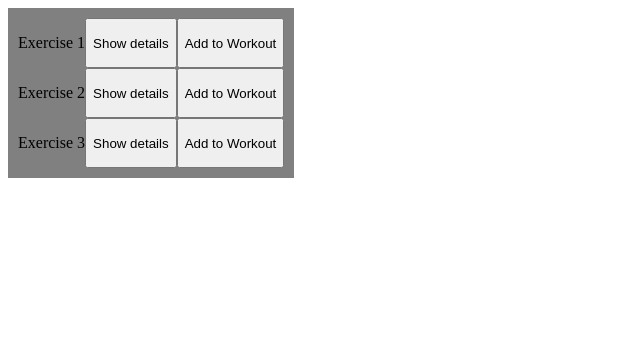
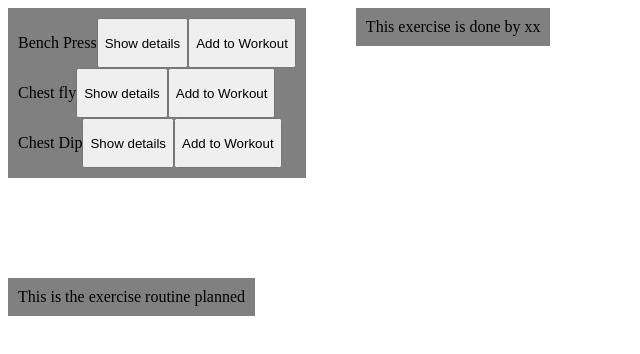
Before and after one commit to christianyarwood62/workout-app, a React (Vite) app: page / in a window 1280 px wide. Shown: the top 354 px of the page, without its empty margins (0-640 px from the left). Built offline with nearby package versions, Linux system fonts and the light colour scheme.

Commit message:
Add a map function to display each exercise

```diff
--- a/src/App.jsx
+++ b/src/App.jsx
@@ -1,4 +1,34 @@
 import { useState } from "react";
+
+const exercises = [
+  {
+    name: "Bench Press",
+    instructions: {
+      1: "Lie flat on the bench holding the barbell shoulder width",
+      2: "Retract scapula and have elbows at 45 degree angle",
+      3: "Breath in and lower bar to middle of chest",
+      4: "Repeat for reps",
+    },
+  },
+  {
+    name: "Chest fly",
+    instructions: {
+      1: "Sit with pad against back and grip the handles",
+      2: "Slightly elbows with and squeeze chest to bring handles in front of chest",
+      3: "Return to starting position while inhaling",
+      4: "Repeat for reps",
+    },
+  },
+  {
+    name: "Chest Dip",
+    instructions: {
+      1: "Hold body from arms extended above dip bars",
+      2: "Slowly lower body with torso leaning forward  and elbows slightly flared",
+      3: "From this position, squeeze chest and bring body back to starting position",
+      4: "Repeat for reps",
+    },
+  },
+];
 
 function App() {
   return <WorkoutList />;
@@ -8,10 +38,17 @@ export default App;
 
 function WorkoutList() {
   return (
-    <div className="container">
-      <Exercise>Exercise 1</Exercise>
-      <Exercise>Exercise 2</Exercise>
-      <Exercise>Exercise 3</Exercise>
+    <div className="app">
+      <div className="exercise-details">
+        <div className="container">
+          {exercises.map((exercise) => (
+            <Exercise>{exercise.name}</Exercise>
+          ))}
+        </div>
+        <ExerciseDetails />
+      </div>
+
+      <RoutineList />
     </div>
   );
 }
@@ -25,3 +62,10 @@ function Exercise({ children }) {
     </div>
   );
 }
+
+function ExerciseDetails() {
+  return <div className="container">This exercise is done by xx</div>;
+}
+function RoutineList() {
+  return <div className="container">This is the exercise routine planned</div>;
+}
--- a/src/index.css
+++ b/src/index.css
@@ -5,6 +5,12 @@
   padding: 10px;
 }
 
+.exercise-details {
+  display: flex;
+  margin-bottom: 100px;
+  gap: 50px;
+}
+
 .exercise {
   display: flex;
 }
```
